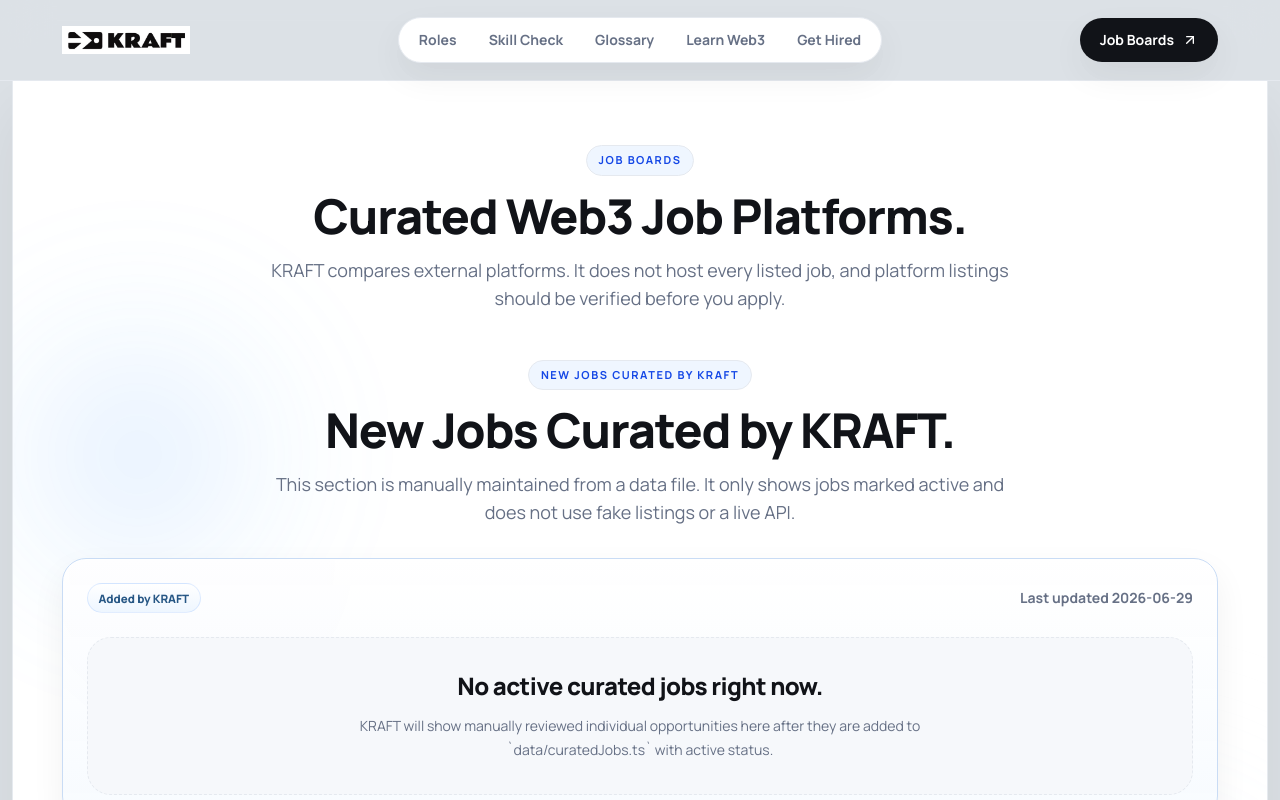
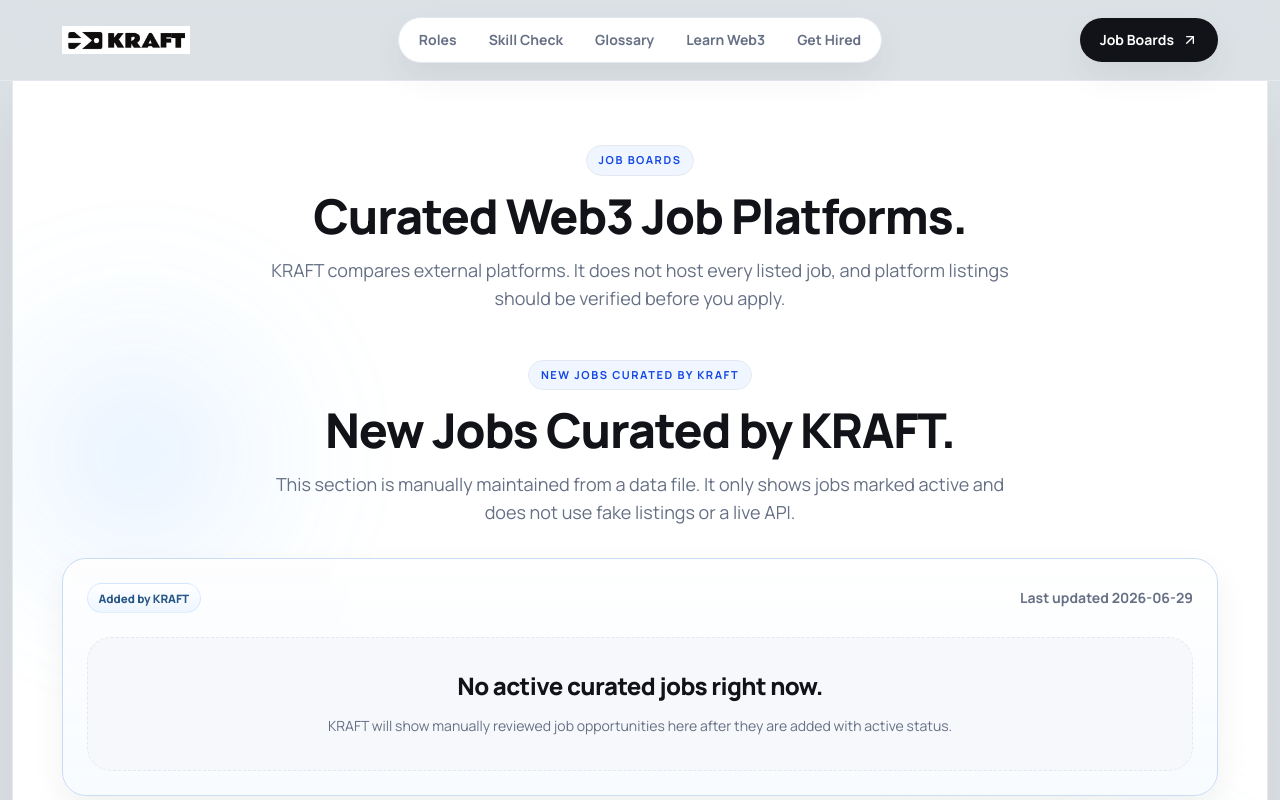
Before and after one commit to oktavian3/web3-jobs-app, a Next.js app: page /job-boards in a window 1280 px wide. Shown: the top 800 px of the page. Built offline with nearby package versions, Linux system fonts and the light colour scheme.

Commit message:
Fix curated jobs empty state copy

```diff
--- a/app/job-boards/page.tsx
+++ b/app/job-boards/page.tsx
@@ -40,7 +40,7 @@
               <div className="mt-6 rounded-3xl border border-dashed border-blue-200 bg-soft p-8 text-center">
                 <h3 className="text-2xl font-extrabold tracking-tight text-ink">No active curated jobs right now.</h3>
                 <p className="mx-auto mt-3 max-w-2xl text-sm leading-6 text-muted">
-                  KRAFT will show manually reviewed individual opportunities here after they are added to `data/curatedJobs.ts` with active status.
+                  KRAFT will show manually reviewed job opportunities here after they are added with active status.
                 </p>
               </div>
             )}
```
